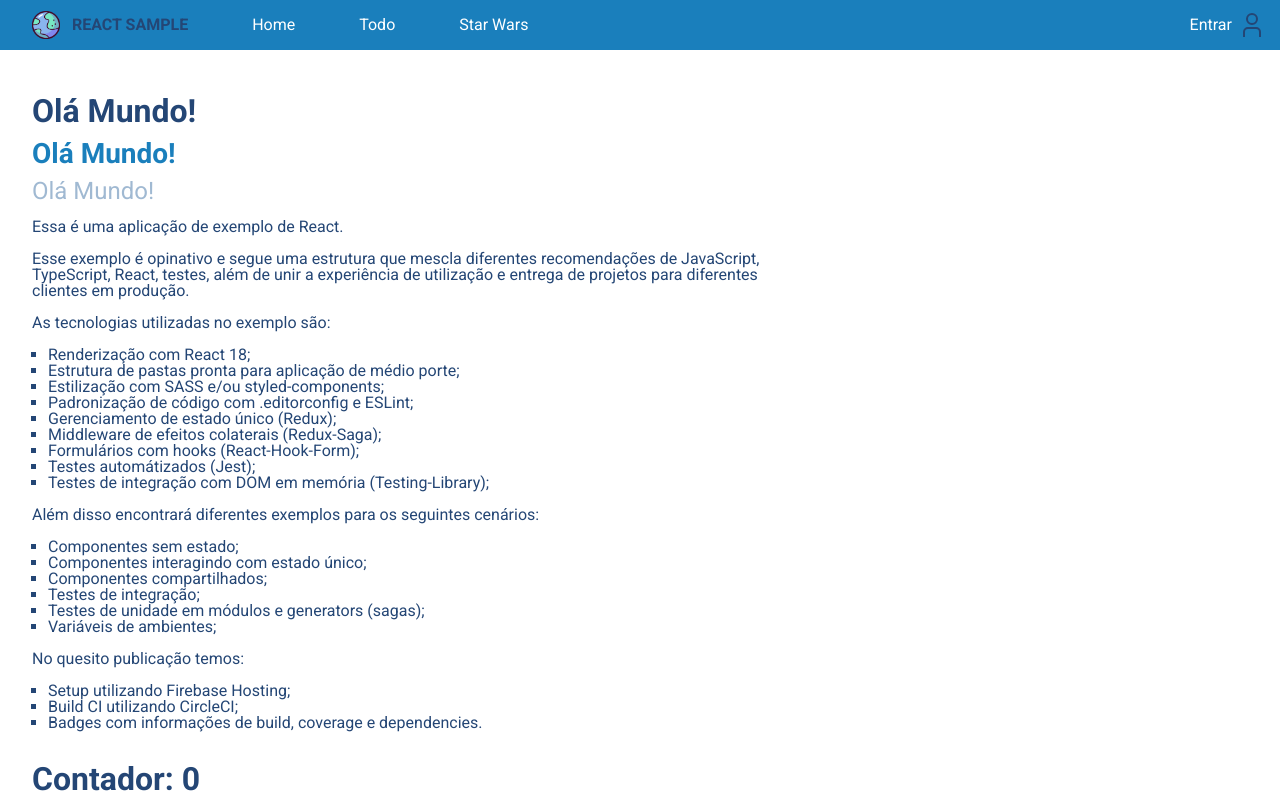
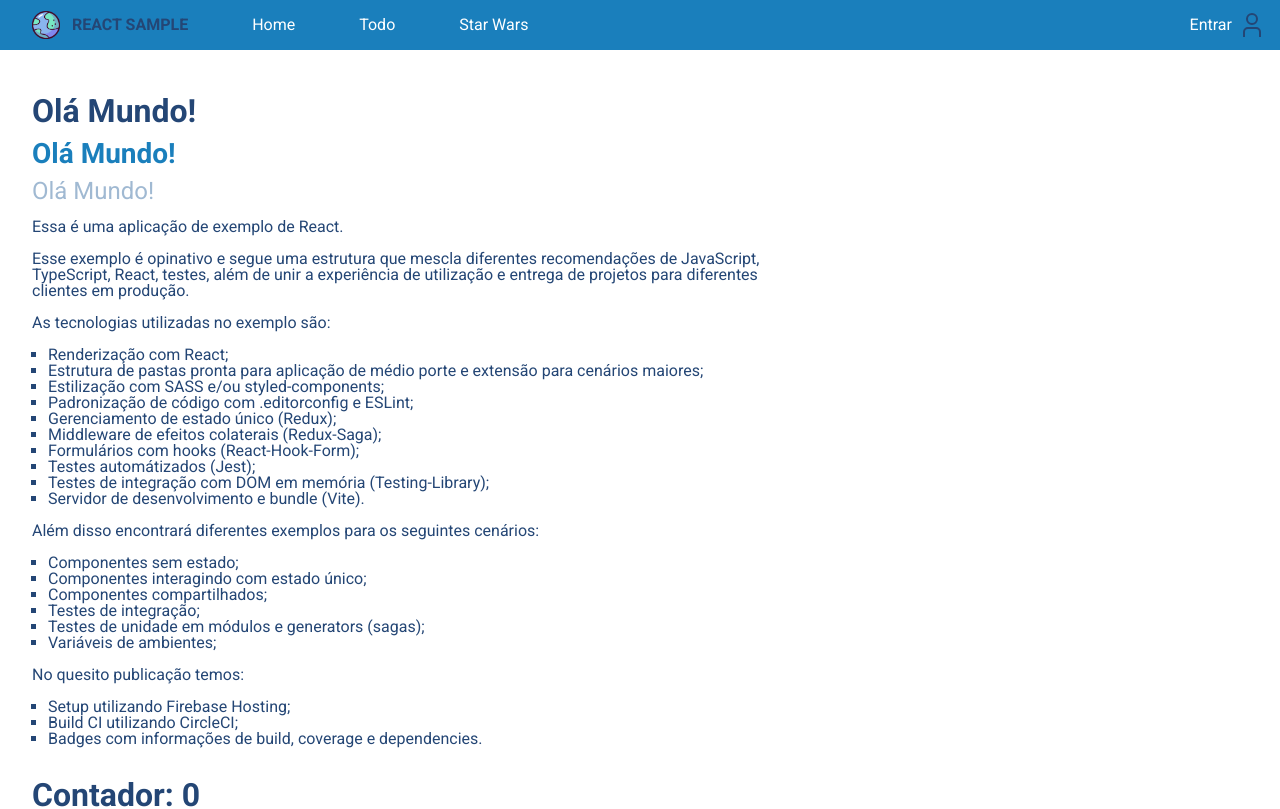
Before and after one commit to vitorspadacio/react-sample, a React (Vite) app: page / in a window 1280 px wide. Shown: the top 809 px of the page. Built offline with nearby package versions, Linux system fonts and the light colour scheme; no server answers.

Commit message:
feat: atualizada info na home

```diff
--- a/src/features/home/HomePage/HomePage.tsx
+++ b/src/features/home/HomePage/HomePage.tsx
@@ -35,8 +35,8 @@ export default function () {
 
       <p>As tecnologias utilizadas no exemplo são:</p>
       <ul>
-        <li>Renderização com React 18;</li>
-        <li>Estrutura de pastas pronta para aplicação de médio porte;</li>
+        <li>Renderização com React;</li>
+        <li>Estrutura de pastas pronta para aplicação de médio porte e extensão para cenários maiores;</li>
         <li>Estilização com SASS e/ou styled-components;</li>
         <li>Padronização de código com .editorconfig e ESLint;</li>
         <li>Gerenciamento de estado único (Redux);</li>
@@ -44,6 +44,7 @@ export default function () {
         <li>Formulários com hooks (React-Hook-Form);</li>
         <li>Testes automátizados (Jest);</li>
         <li>Testes de integração com DOM em memória (Testing-Library);</li>
+        <li>Servidor de desenvolvimento e bundle (Vite).</li>
       </ul>
 
       <p>Além disso encontrará diferentes exemplos para os seguintes cenários:</p>
```
